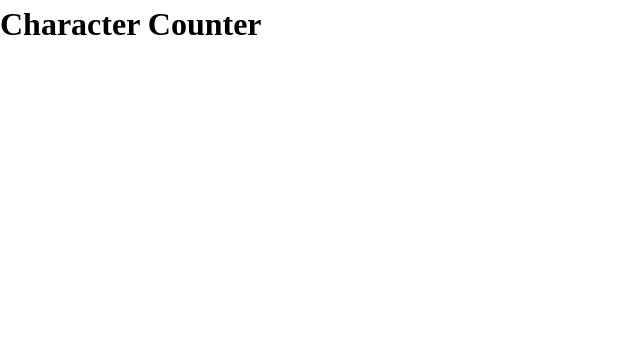
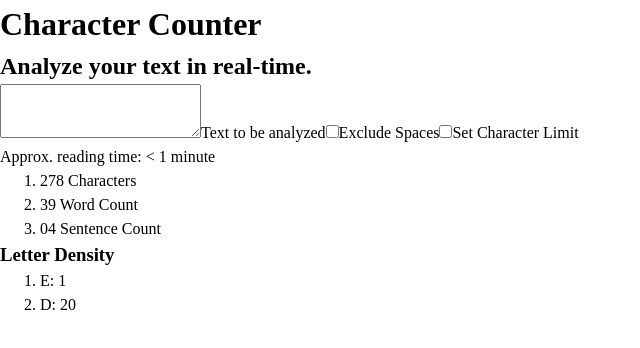
Before and after one commit to shimtandy/character-counter, a React (Vite) app: page / in a window 1280 px wide. Shown: the top 348 px of the page, without its empty margins (0-640 px from the left). Built offline with nearby package versions, Linux system fonts and the light colour scheme.

Commit message:
add basic HTML outline

```diff
--- a/src/App.jsx
+++ b/src/App.jsx
@@ -1,7 +1,43 @@
 import "./App.css";
 
 function App() {
-    return <h1>Character Counter</h1>;
+    return (
+        <>
+            <header>
+                <h1>Character Counter</h1>
+            </header>
+            <main>
+                <h2>Analyze your text in real-time.</h2>
+                <form>
+                    <label>
+                        <textarea></textarea>
+                        <span>Text to be analyzed</span>
+                    </label>
+                    <label>
+                        <input type="checkbox" />
+                        Exclude Spaces
+                    </label>
+                    <label>
+                        <input type="checkbox" />
+                        Set Character Limit
+                    </label>
+                </form>
+                Approx. reading time: <span>{"< 1 minute"}</span>
+                <ol>
+                    <li>278 Characters</li>
+                    <li>39 Word Count</li>
+                    <li>04 Sentence Count</li>
+                </ol>
+                <section>
+                    <h3>Letter Density</h3>
+                    <ol>
+                        <li>E: 1</li>
+                        <li>D: 20</li>
+                    </ol>
+                </section>
+            </main>
+        </>
+    );
 }
 
 export default App;
--- a/src/index.css
+++ b/src/index.css
@@ -42,3 +42,10 @@ body {
   --color-orange-500: #FE8159;
   --color-orange-800: #DA3701;
 }
+
+/* General Styles */
+#root {
+  display: flex;
+  flex-direction: column;
+  min-height: 100vh;
+}
```
